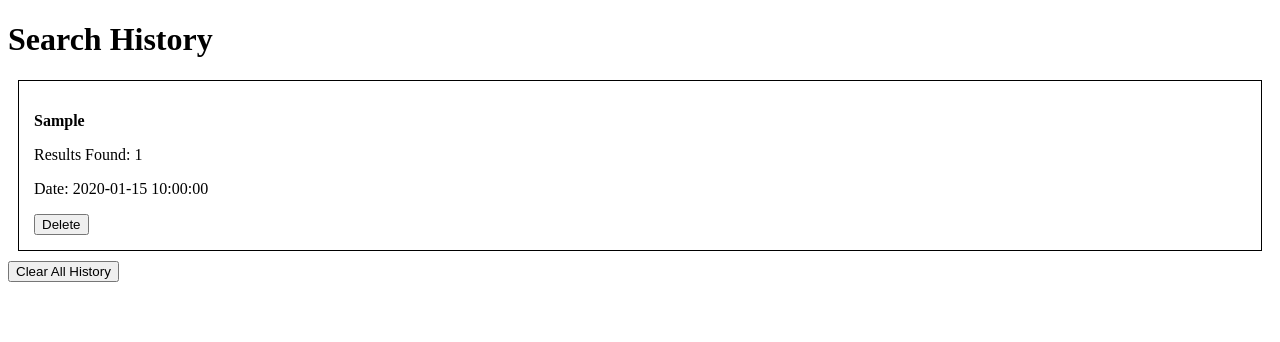
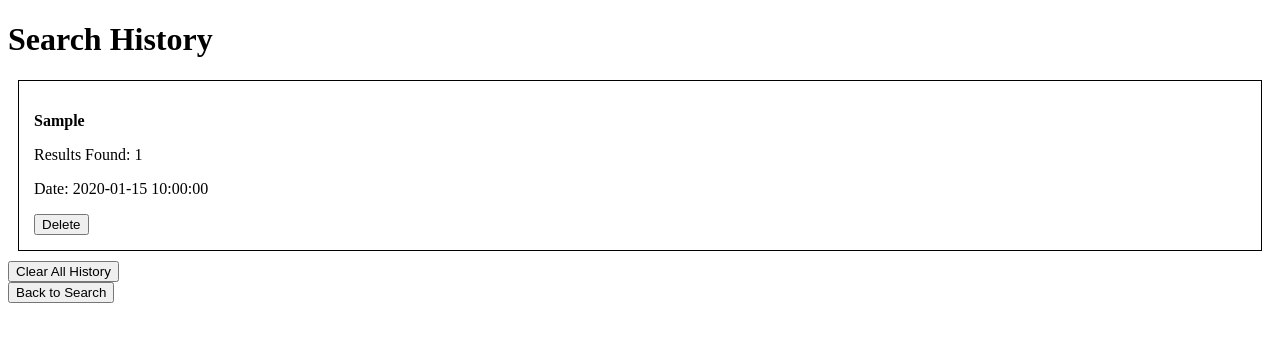
Before and after one commit to hcyber7/global-university-campus-explorer, a Flask app: page /history in a window 1280 px wide. Shown: the top 342 px of the page. Run offline with Flask 3, Linux system fonts and the light colour scheme; tables that the repository leaves empty hold one stand-in row (values such as "Sample post").

Commit message:
Added home button on history page - tested and working

```diff
--- a/templates/history.html
+++ b/templates/history.html
@@ -47,5 +47,8 @@
 
 </form>
 
+<form action="/">   <!-- Button to go back to the home page -->
+    <button type="submit">Back to Search</button>
+
 </body>
 </html>
```
